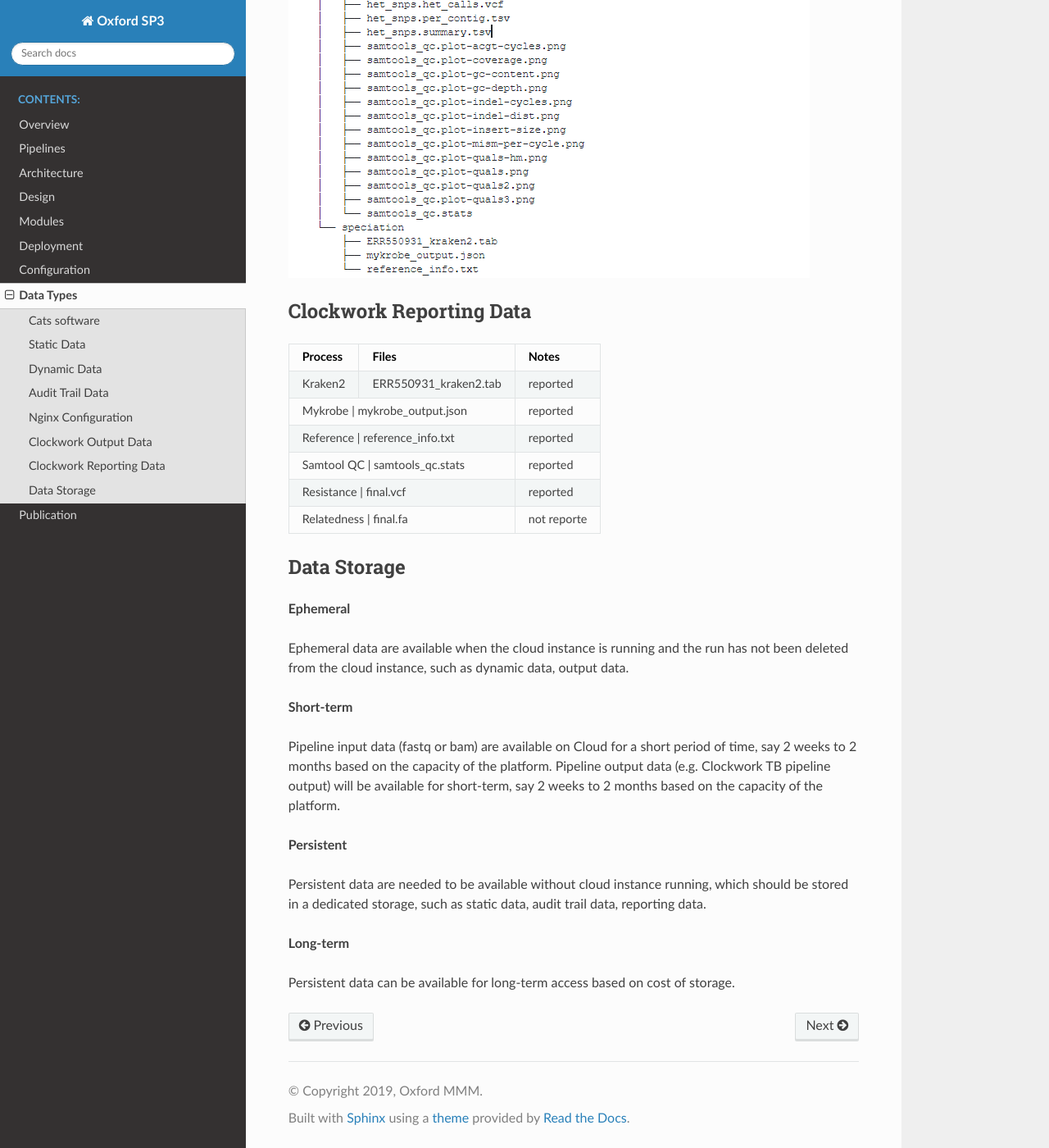
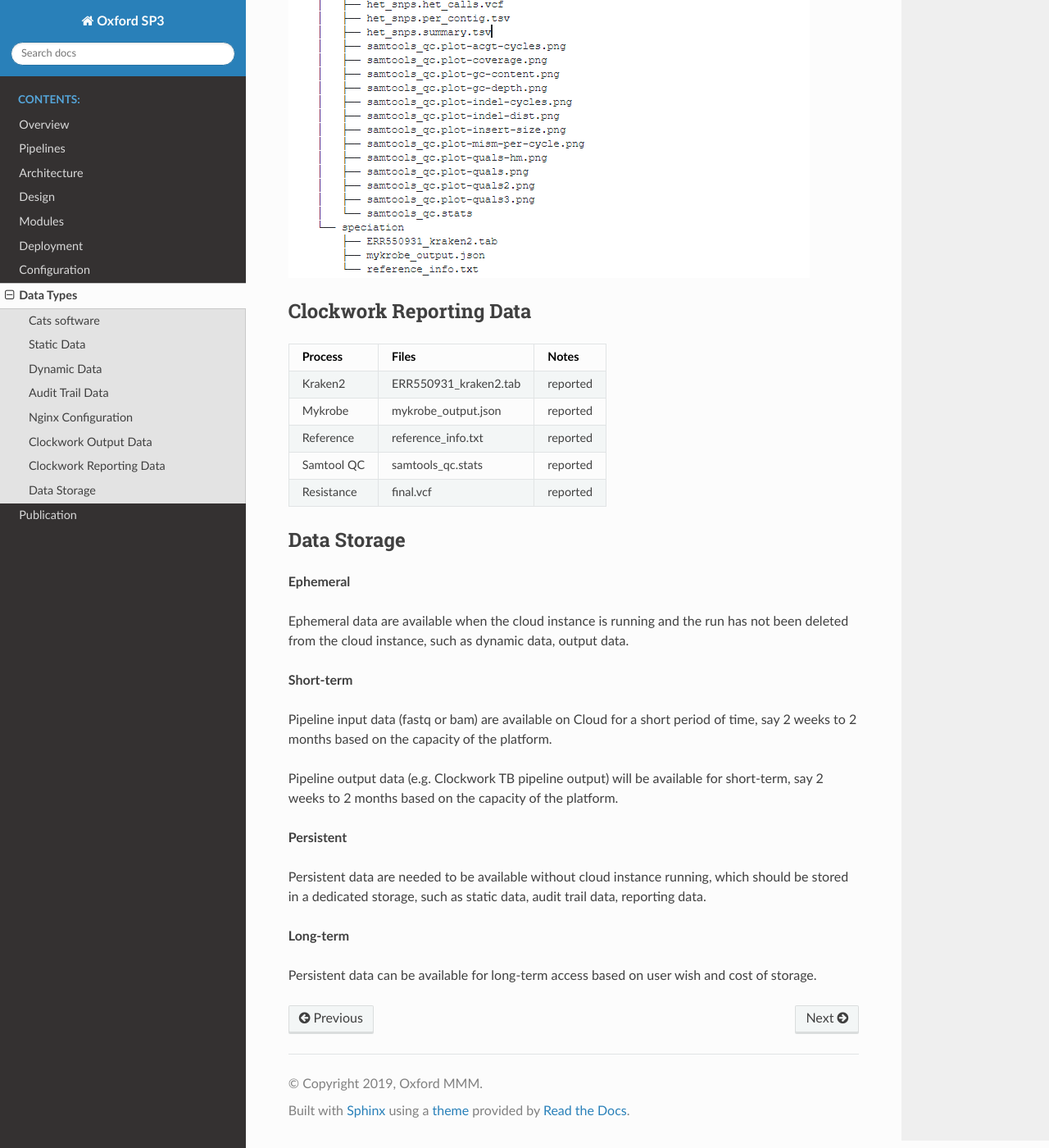
Before and after one commit to oxfordmmm/catdocs, a Sphinx documentation site: the page built from docs/source/directory.rst, in a window 1280 px wide and 1400 px high, scrolled down 2207 px. Shown: the whole window at 82% size. Built offline with Sphinx 7.4.7 and the Read the Docs theme 2.0.0, drawn with Linux system fonts in a browser that asks for light colours; pages that are not in the unit, such as notebooks, are missing from menus.

Commit message:
Update directory.rst

```diff
--- a/docs/source/directory.rst
+++ b/docs/source/directory.rst
@@ -117,15 +117,14 @@ Clockwork Reporting Data
 | Kraken2                 | ERR550931_kraken2.tab   | reported        |
 +-------------------------+-------------------------+-----------------+
 | Mykrobe                 | mykrobe_output.json     | reported        |
-+---------------------------------------------------+-----------------+
++-------------------------+-------------------------+-----------------+
 | Reference               | reference_info.txt      | reported        |
 +-------------------------+-------------------------+-----------------+
 | Samtool QC              | samtools_qc.stats       | reported        |
-+---------------------------------------------------+-----------------+
++-------------------------+-------------------------+-----------------+
 | Resistance              | final.vcf               | reported        |
-+---------------------------------------------------+-----------------+
-| Relatedness             | final.fa                | not reporte     |
-+---------------------------------------------------+-----------------+
++-------------------------+-------------------------+-----------------+
+
 
 Data Storage
 ------------
@@ -137,6 +136,7 @@ Ephemeral data are available when the cloud instance is running and the run has
 **Short-term**
 
 Pipeline input data (fastq or bam) are available on Cloud for a short period of time, say 2 weeks to 2 months based on the capacity of the platform.
+
 Pipeline output data (e.g. Clockwork TB pipeline output) will be available for short-term, say 2 weeks to 2 months based on the capacity of the platform.
 
 **Persistent**
@@ -145,4 +145,4 @@ Persistent data are needed to be available without cloud instance running, which
 
 **Long-term**
 
-Persistent data can be available for long-term access based on cost of storage.
+Persistent data can be available for long-term access based on user wish and cost of storage.
```
